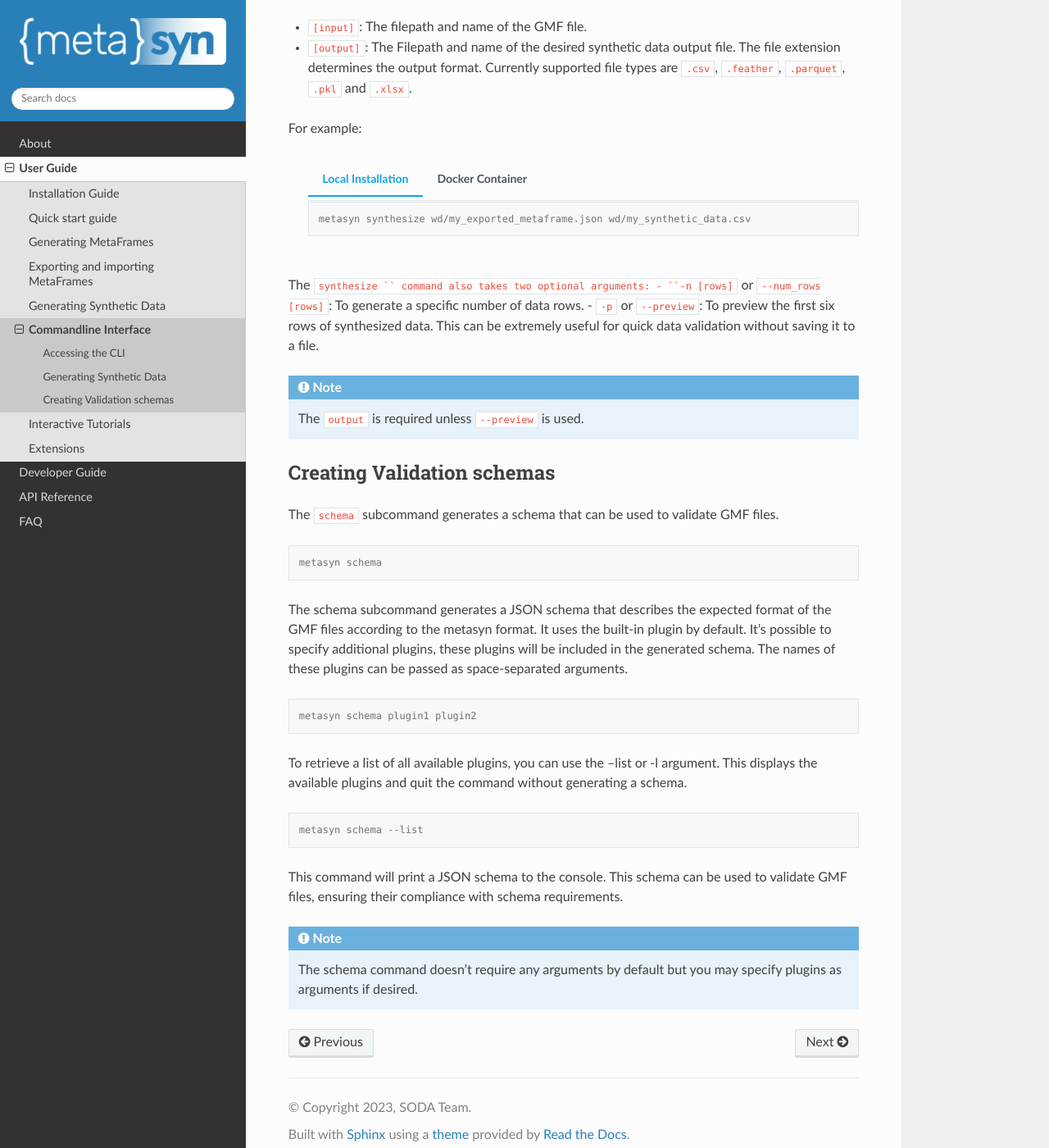
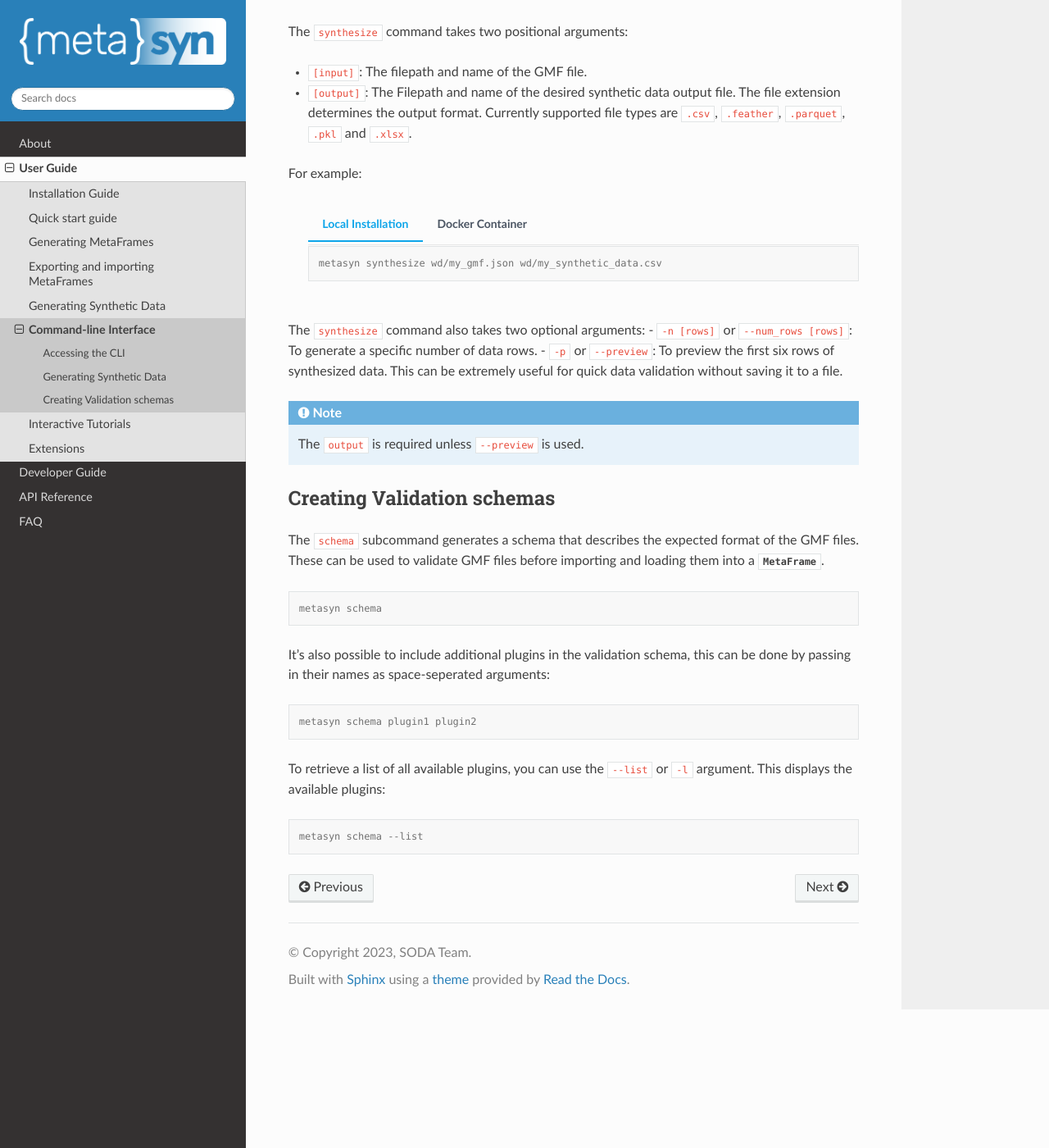
Before and after one commit to sodascience/metasyn, a Sphinx documentation site: the page built from docs/source/usage/cli.rst, in a window 1280 px wide and 1400 px high, scrolled down 2247 px. Shown: the whole window at 82% size. Built offline with Sphinx 7.4.7 and the Read the Docs theme 2.0.0, drawn with Linux system fonts in a browser that asks for light colours; some of the changed text lies outside the part shown.

Commit message:
Finalized CLI page, and linked to it from generating MetaFrames page.

```diff
--- a/docs/source/usage/cli.rst
+++ b/docs/source/usage/cli.rst
@@ -1,6 +1,6 @@
-Commandline Interface
+Command-line Interface
 =====================
-Metasyn provides a command line interface (CLI) for accessing core functionality without needing to write any Python code.
+Metasyn provides a command-line interface (CLI) for accessing core functionality without needing to write any Python code.
 
 The CLI currently has two subcommands. The ``synthesize`` subcommand, which allows you to **generate synthetic data** from any ``GMF file``, and the ``schema`` subcommand, which allows you to **create validation schemas** for a :obj:`MetaFrame<metasyn.metaframe.MetaFrame>`.
 
@@ -22,25 +22,25 @@
 
 1. **Install Docker:** If Docker isn't already set up on your machine, please follow the instructions on `Docker's official website <https://docs.docker.com/get-docker/>`_.
 
-2. **Pull the Metasyn Docker Image:** After successfully installing Docker, you can download the Metasyn Docker image from Docker Hub using the following command.
+2. **Pull the metasyn Docker Image:** After successfully installing Docker, you can download the metasyn Docker image from Docker Hub using the following command.
 
    .. code-block:: console
 
       docker pull sodateam/metasyn
 
-3. **Run Metasyn's CLI via Docker:** Once the Docker image is downloaded, you can use the following command to run the Metasyn CLI within a Docker container, and simultaneously set the working directory (which we denote as `wd` in this case).
+3. **Run metasyn's CLI via Docker:** Once the Docker image is downloaded, you can use the following command to run a metasyn CLI command within a Docker container (in this case ``--help``), and simultaneously set the working directory (which we denote as `wd` in this case).
 
    .. tab:: Windows
 
       .. code-block:: console
 
-         docker run -v %cd%:/wd sodascience/metasyn --help
+         docker run -v %cd%:/wd sodateam/metasyn --help
 
    .. tab:: Unix or MacOS:
 
       .. code-block:: console
 
-         docker run -v $pwd:/wd sodascience/metasyn --help
+         docker run -v $(pwd):/wd sodateam/metasyn --help
 
 
 The Metasyn CLI should now be up and running within the Docker container and ready for use!
@@ -48,9 +48,25 @@
 .. note::
    You can also specify which metasyn version to use in docker, by adding a tag to the docker image. For example, to use version 0.5, you can use the following command:
 
+   .. tab:: Installing a specific version
+
+      .. code-block:: console
+
+         docker pull sodateam/metasyn:v0.5
+
+   .. tab:: Using a command on a specific version
+
+      .. tab:: Windows
+
          .. code-block:: console
 
-            docker run -v $pwd:/wd sodascience/metasyn:v0.5 --help
+            docker run -v %cd%:/wd sodateam/metasyn:v0.5 --help
+
+      .. tab:: Unix or MacOS:
+
+         .. code-block:: console
+
+            docker run -v $(pwd):/wd sodateam/metasyn:v0.5 --help
 
 
 Generating Synthetic Data
@@ -86,7 +102,7 @@
 
       .. code-block:: console
 
-         metasyn synthesize wd/my_exported_metaframe.json wd/my_synthetic_data.csv
+         metasyn synthesize wd/my_gmf.json wd/my_synthetic_data.csv
 
    .. tab:: Docker Container
 
@@ -94,17 +110,17 @@
 
          .. code-block:: console
 
-            docker run -v %cd%:/wd sodascience/metasyn synthesize wd/my_exported_metaframe.json wd/my_synthetic_data.csv
+            docker run -v %cd%:/wd sodateam/metasyn synthesize wd/my_gmf.json wd/my_synthetic_data.csv
 
       .. tab:: Unix or MacOS:
 
          .. code-block:: console
 
-            docker run -v $pwd:/wd sodascience/metasyn synthesize wd/my_exported_metaframe.json wd/my_synthetic_data.csv
+            docker run -v $(pwd):/wd sodateam/metasyn synthesize wd/my_gmf.json wd/my_synthetic_data.csv
 
 
 
-The ``synthesize `` command also takes two optional arguments:
+The ``synthesize`` command also takes two optional arguments:
 - ``-n [rows]`` or ``--num_rows [rows]``: To generate a specific number of data rows.
 - ``-p`` or ``--preview``: To preview the first six rows of synthesized data. This can be extremely useful for quick data validation without saving it to a file.
 
@@ -116,26 +132,20 @@
 Creating Validation schemas
 ---------------------------
 
-The ``schema`` subcommand generates a schema that can be used to validate GMF files.
+The ``schema`` subcommand generates a schema that describes the expected format of the GMF files. These can be used to validate GMF files before importing and loading them into a :obj:`MetaFrame<metasyn.metaframe.MetaFrame>`.
 
 .. code-block:: console
 
    metasyn schema
 
-The schema subcommand generates a JSON schema that describes the expected format of the GMF files according to the metasyn format. It uses the built-in plugin by default.
-It's possible to specify additional plugins, these plugins will be included in the generated schema. The names of these plugins can be passed as space-separated arguments.
+It's also possible to include additional plugins in the validation schema, this can be done by passing in their names as space-seperated arguments:
 
 .. code-block:: console
 
    metasyn schema plugin1 plugin2
 
-To retrieve a list of all available plugins, you can use the --list or -l argument. This displays the available plugins and quit the command without generating a schema.
+To retrieve a list of all available plugins, you can use the ``--list`` or ``-l`` argument. This displays the available plugins:
 
 .. code-block:: console
 
    metasyn schema --list
-
-This command will print a JSON schema to the console. This schema can be used to validate GMF files, ensuring their compliance with schema requirements.
-
-.. note::
-   The schema command doesn't require any arguments by default but you may specify plugins as arguments if desired.
--- a/docs/source/usage/generating_metaframes.rst
+++ b/docs/source/usage/generating_metaframes.rst
@@ -11,6 +11,10 @@
 .. admonition:: Want to learn more?
 
    This page focuses on using metasyn to generate MetaFrames. If you're interested in learning more about how MetaFrames are generated behind the scenes and the assumptions involved, see the :doc:`/about/metasyn_in_detail` page for details.
+
+.. admonition:: Command-line Interface
+
+    It is also possible to generate a MetaFrame, based on a given GMF file, using the metasyn command-line interface. For instructions on how to do so, see the :doc:`/usage/cli` page.
 
 Basics
 ------
```
Also changed, not shown: 1 other file.
